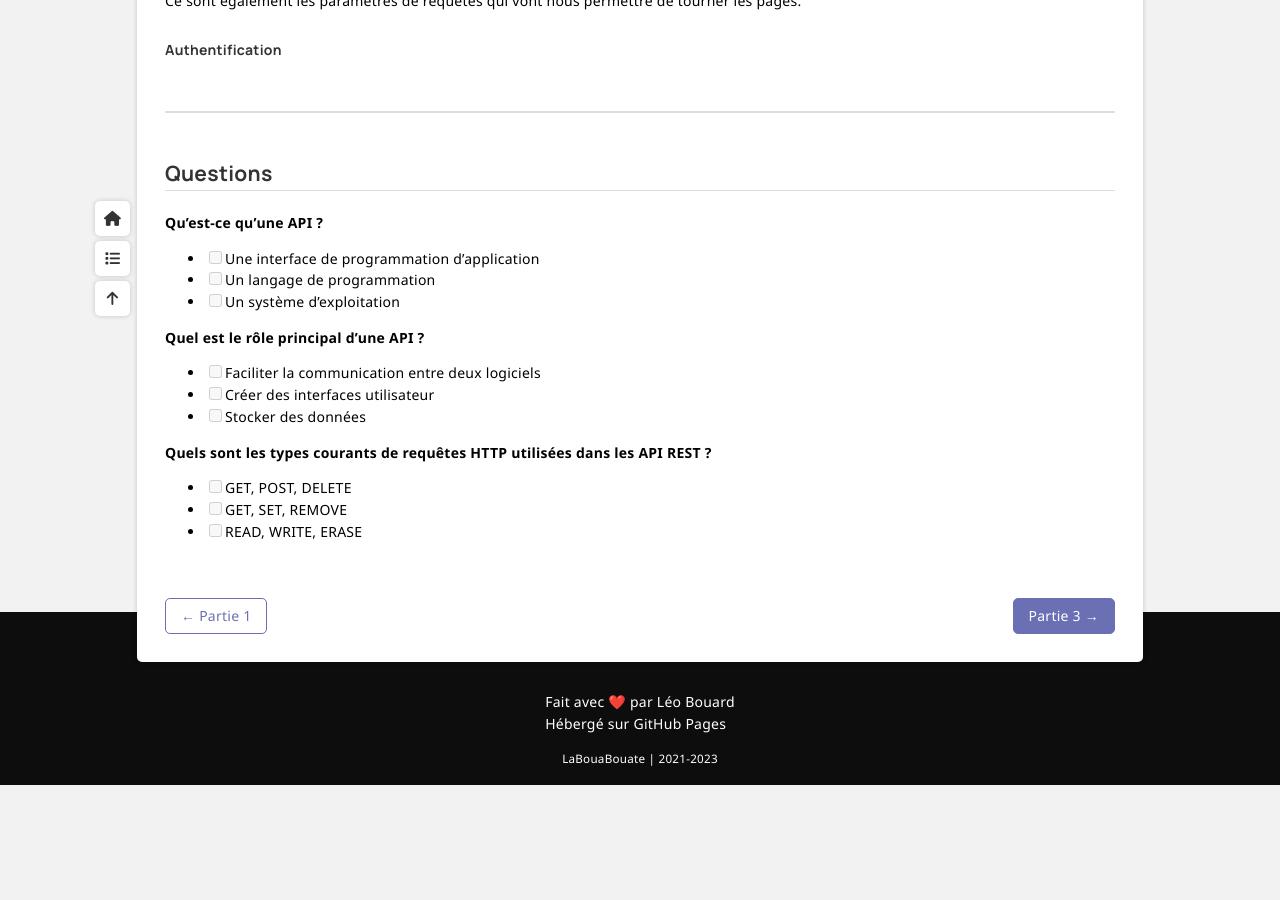
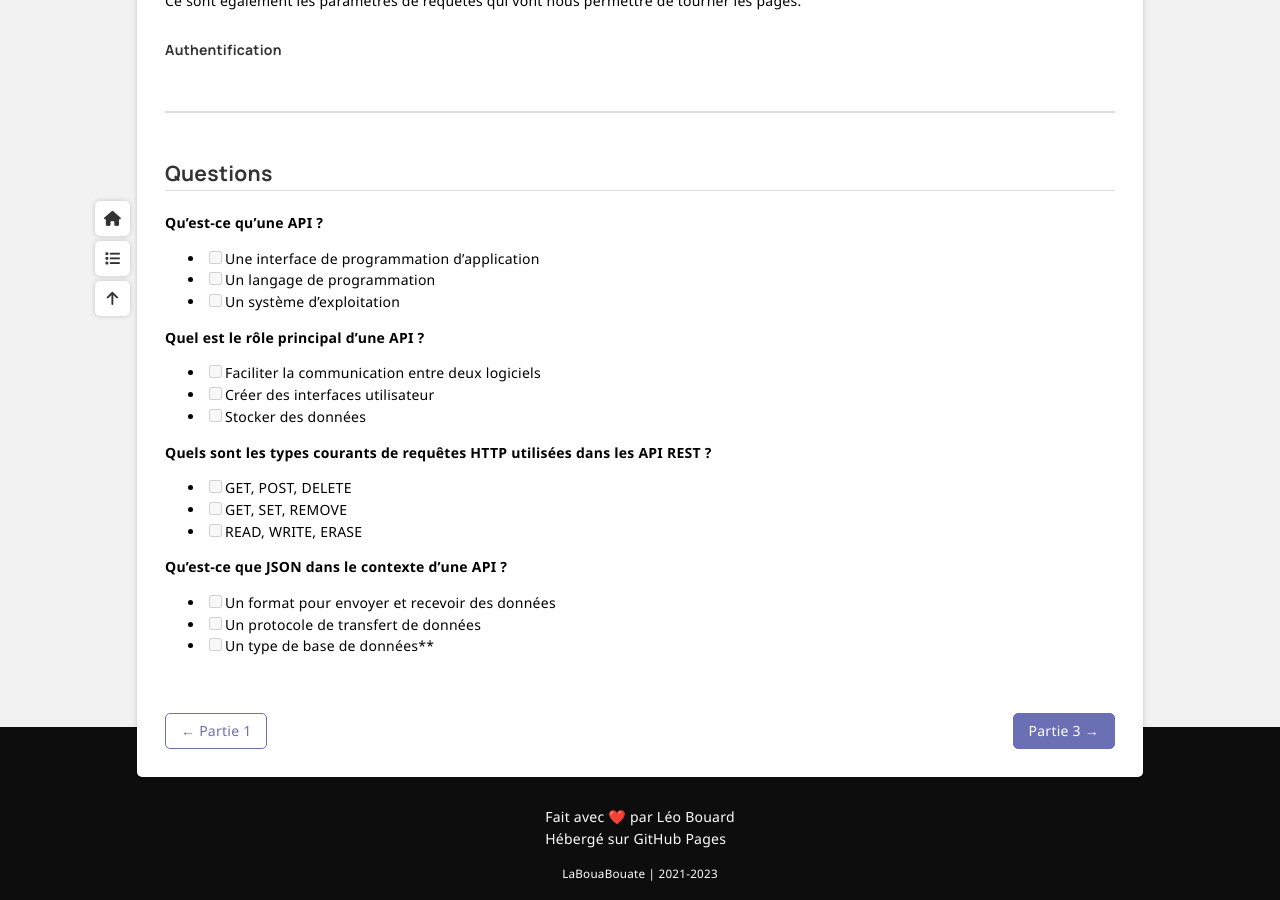
Before and after one commit to leobouard/leobouard.github.io, a Jekyll site: the page built from _posts/2023-09-17-cours-msgraph-002.md, in a window 1280 px wide and 900 px high, scrolled down 799 px. Built offline with Jekyll 4.4.1, drawn with Linux system fonts in a browser that asks for light colours; nearby versions of some CDN libraries; some web fonts are replaced; before the commit the page ends 1584 px from its top, so only the background shows below that.

```diff
--- a/_posts/2023-09-17-cours-msgraph-002.md
+++ b/_posts/2023-09-17-cours-msgraph-002.md
@@ -53,3 +53,9 @@
 - [ ] GET, POST, DELETE
 - [ ] GET, SET, REMOVE
 - [ ] READ, WRITE, ERASE
+
+**Qu’est-ce que JSON dans le contexte d’une API ?**
+
+- [ ] Un format pour envoyer et recevoir des données
+- [ ] Un protocole de transfert de données
+- [ ] Un type de base de données**
```
Also changed, not shown: _posts/2023-09-17-cours-msgraph-introduction.md (+1 -1 lines), blog.md (+1 -1 lines), assets/thumbnail/cours-msgraph.png (added).
